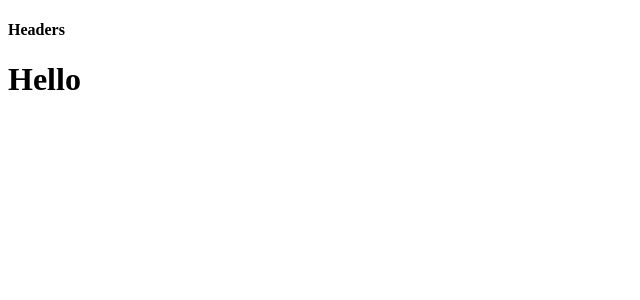
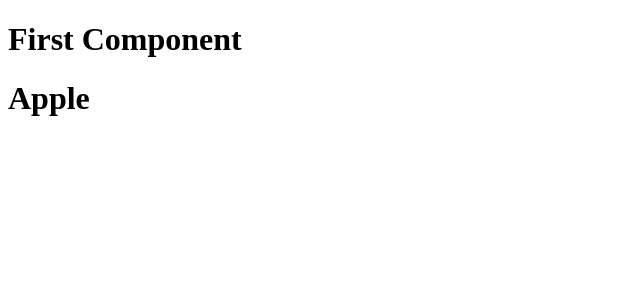
Before and after one commit to anand9698/reacts-tuts, a React (Vite) app: page / in a window 1280 px wide. Shown: the top 300 px of the page, without its empty margins (0-640 px from the left). Built offline with nearby package versions, Linux system fonts and the light colour scheme.

Commit message:
First Component

```diff
--- a/src/App.jsx
+++ b/src/App.jsx
@@ -1,12 +1,17 @@
-import Headers from "./Headers"
+
 function App(){
   return(
     <div>
-      <Headers />
-      <h1>Hello</h1>
+      <h1>First Component</h1>
+      <Apple/>
     </div>
-
   )
 }
 
-export default App
+function Apple(){
+  return(
+  <h1>Apple</h1>
+  )
+}
+
+export default App;
--- a/src/Headers.jsx
+++ /dev/null
@@ -1,7 +0,0 @@
-function Headers(){
-    return <div>
-        <h4>Headers</h4>
-    </div>
-}
-
-export default Headers;
```
